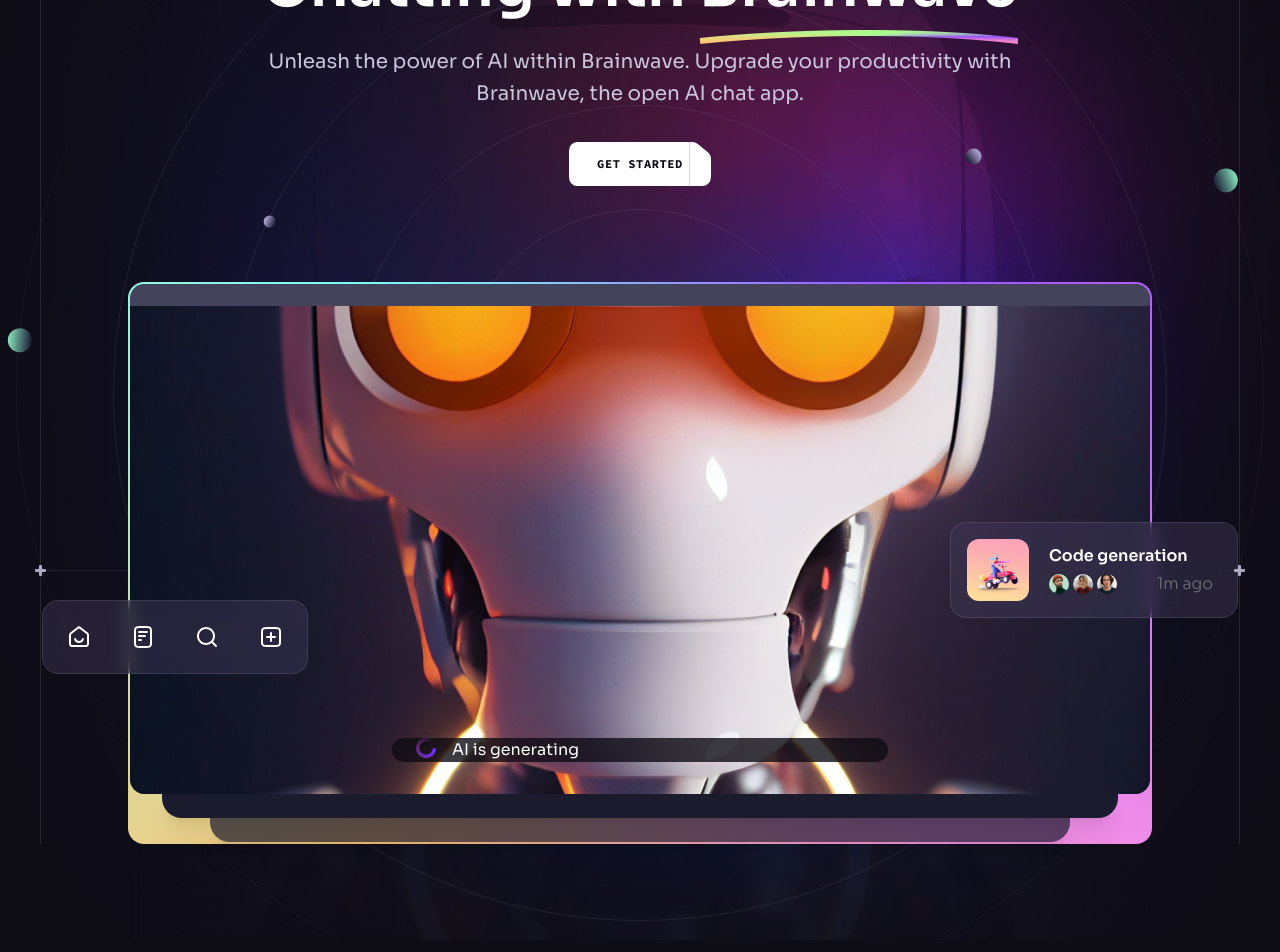
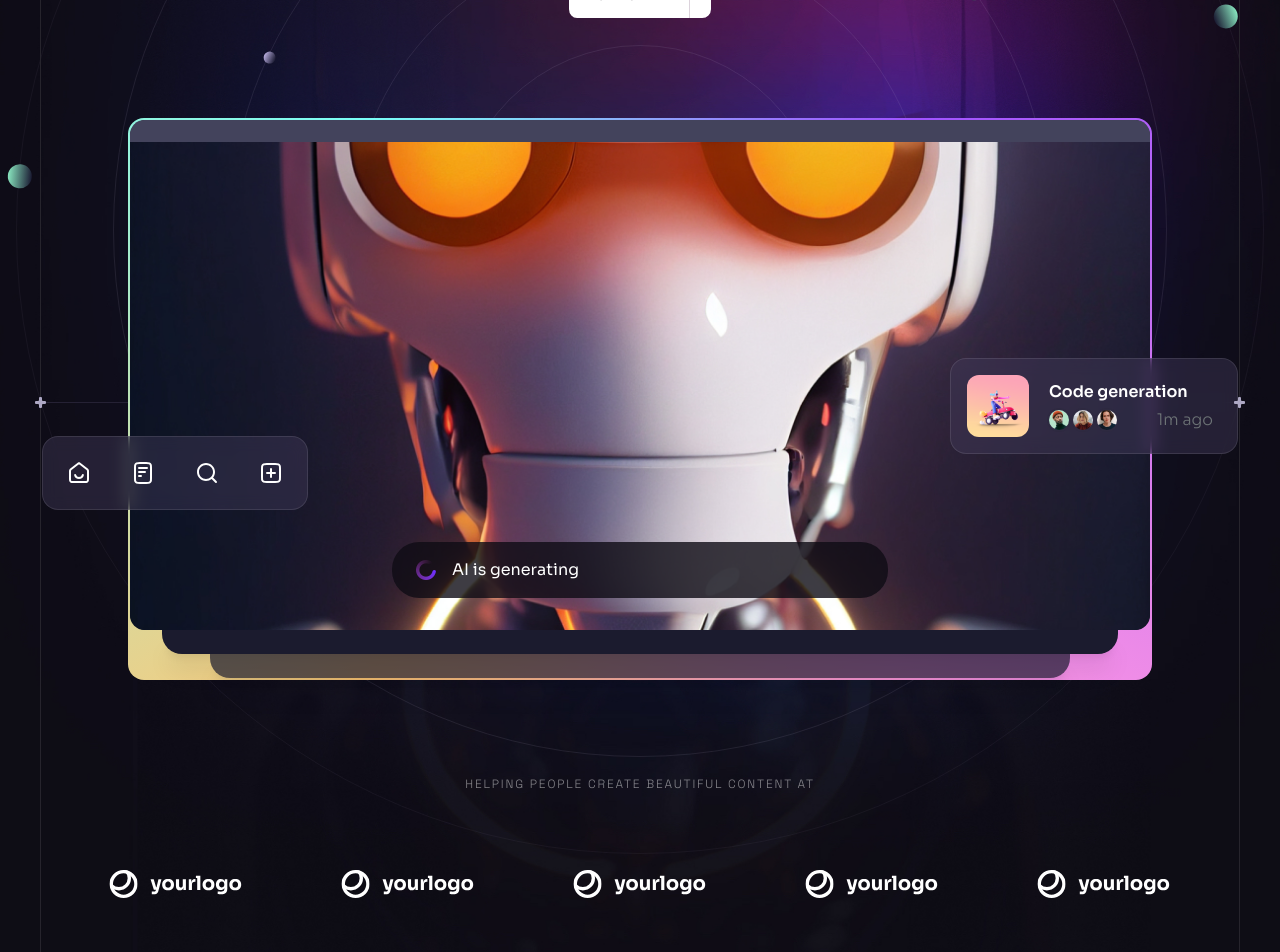
Before and after one commit to saeed77766/Brainwave, a React (Vite) app: page / in a window 1280 px wide. Shown: the part 482-1434 px from the top of the page. Built offline with nearby package versions, Linux system fonts and the light colour scheme.

Commit message:
still working

```diff
--- a/src/Components/Button.jsx
+++ b/src/Components/Button.jsx
@@ -4,7 +4,6 @@ const Button = ({ className, href, onClick, children, px, white }) => {
   const classes = `button relative inline-flex items-center justify-center h-11 transition-colors hover:text-color-1 ${
     px || "px-7"
   } ${white ? "text-n-8" : "text-n-1"} ${className || ""}`;
-
   const spanClasses = "relative z-10";
 
   const renderButton = () => (
--- /dev/null
+++ b/src/Components/CompanyLogos.jsx
@@ -0,0 +1,23 @@
+import { companyLogos } from "../constants";
+
+const CompanyLogos = ({ className }) => {
+  return (
+    <div className={className}>
+      <h5 className="tagline mb-6 text-center text-n-1/50">
+        Helping people create beautiful content at
+      </h5>
+      <ul className="flex">
+        {companyLogos.map((logo, index) => (
+          <li
+            className="flex items-center justify-center flex-1 h-[8.5rem]"
+            key={index}
+          >
+            <img src={logo} width={134} height={28} alt={logo} />
+          </li>
+        ))}
+      </ul>
+    </div>
+  );
+};
+
+export default CompanyLogos;
--- a/src/Components/Generating.jsx
+++ b/src/Components/Generating.jsx
@@ -3,7 +3,7 @@ import { loading } from "../assets";
 const Generating = ({ className }) => {
   return (
     <div
-      className={`flex items-centerh-[3.5rem] px-6 bg-n-8/80 rounded-[1.7rem] ${
+      className={`flex items-center h-[3.5rem] px-6 bg-n-8/80 rounded-[1.7rem] ${
         className || ""
       } text-base`}
     >
--- a/src/Components/Header.jsx
+++ b/src/Components/Header.jsx
@@ -63,6 +63,7 @@ const Header = () => {
               </a>
             ))}
           </div>
+
           <HamburgerMenu />
         </nav>
 
--- a/src/Components/Hero.jsx
+++ b/src/Components/Hero.jsx
@@ -1,32 +1,34 @@
-import Section from "./Section";
 import { curve, heroBackground, robot } from "../assets";
 import Button from "./Button";
+import Section from "./Section";
 import { BackgroundCircles, BottomLine, Gradient } from "./design/Hero";
 import { heroIcons } from "../constants";
 import { ScrollParallax } from "react-just-parallax";
 import { useRef } from "react";
 import Generating from "./Generating";
 import Notification from "./Notification";
+import CompanyLogos from "./CompanyLogos";
 
 const Hero = () => {
   const parallaxRef = useRef(null);
+
   return (
     <Section
-      className="pt-[12rem] mt-[5.25rem]"
+      className="pt-[12rem] -mt-[5.25rem]"
       crosses
       crossesOffset="lg:translate-y-[5.25rem]"
       customPaddings
       id="hero"
     >
       <div className="container relative" ref={parallaxRef}>
-        <div className="relative z-1 max-w-[62rem] mx-auto text-center mb-[4rem] md:mb-20 lg:mb-[6rem]">
+        <div className="relative z-1 max-w-[62rem] mx-auto text-center mb-[3.875rem] md:mb-20 lg:mb-[6.25rem]">
           <h1 className="h1 mb-6">
-            Explore the Possibilities of AI Chatting with{" "}
+            Explore the Possibilities of&nbsp;AI&nbsp;Chatting with {` `}
             <span className="inline-block relative">
               Brainwave{" "}
               <img
                 src={curve}
-                className="absolute top-full left-0 w-full xl:mt-2"
+                className="absolute top-full left-0 w-full xl:-mt-2"
                 width={624}
                 height={28}
                 alt="Curve"
@@ -45,14 +47,16 @@ const Hero = () => {
           <div className="relative z-1 p-0.5 rounded-2xl bg-conic-gradient">
             <div className="relative bg-n-8 rounded-[1rem]">
               <div className="h-[1.4rem] bg-n-10 rounded-t-[0.9rem]" />
+
               <div className="aspect-[33/40] rounded-b-[0.9rem] overflow-hidden md:aspect-[688/490] lg:aspect-[1024/490]">
                 <img
                   src={robot}
-                  className="w-full scale-[1.7] translate-y-[8%] md:scale-[1] md:translate-y-[10%] lg:-translate-y-[23%]"
+                  className="w-full scale-[1.7] translate-y-[8%] md:scale-[1] md:-translate-y-[10%] lg:-translate-y-[23%]"
                   width={1024}
                   height={490}
                   alt="AI"
                 />
+
                 <Generating className="absolute left-4 right-4 bottom-5 md:left-1/2 md:right-auto md:bottom-8 md:w-[31rem] md:-translate-x-1/2" />
 
                 <ScrollParallax isAbsolutelyPositioned>
@@ -82,12 +86,16 @@ const Hero = () => {
               className="w-full"
               width={1440}
               height={1800}
-              alt="Hero"
+              alt="hero"
             />
           </div>
+
           <BackgroundCircles />
         </div>
+
+        <CompanyLogos className="hidden relative z-10 mt-20 lg:block" />
       </div>
+
       <BottomLine />
     </Section>
   );
```
